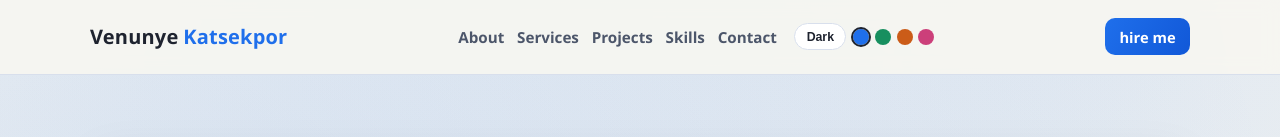
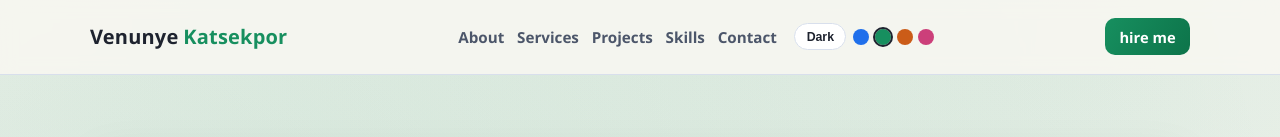
Before and after one commit to katsekporv-hash/Venunye-Katsekpor-, a React (Vite) app: page / in a window 1280 px wide. Shown: the top 137 px of the page. Built offline with nearby package versions, Linux system fonts and the light colour scheme.

Commit message:
✨ Update: Change default accent to green and add ElevatorPitch component

```diff
--- a/src/App.jsx
+++ b/src/App.jsx
@@ -3,6 +3,7 @@ import './App.css'
 //components
 import Nav from './component/nav.jsx';
 import Intro from './component/intro.jsx';
+import ElevatorPitch from './component/elevator-pitch.jsx';
 import About from './component/about.jsx';
 import Services from './component/services.jsx';
 import Projects from './component/project.jsx';
@@ -17,7 +18,7 @@ import ScrollTop from './component/scrolltop.jsx';
 const STORAGE_MODE_KEY = 'portfolio-theme-mode';
 const STORAGE_ACCENT_KEY = 'portfolio-accent';
 const DEFAULT_MODE = 'light';
-const DEFAULT_ACCENT = 'blue';
+const DEFAULT_ACCENT = 'green';
 
 function App() {
   const [mode, setMode] = useState(() => localStorage.getItem(STORAGE_MODE_KEY) || DEFAULT_MODE);
@@ -47,6 +48,7 @@ function App() {
       />
       <main>
         <Intro />
+        <ElevatorPitch />
         <About />
         <Services />
         <Projects />
```
